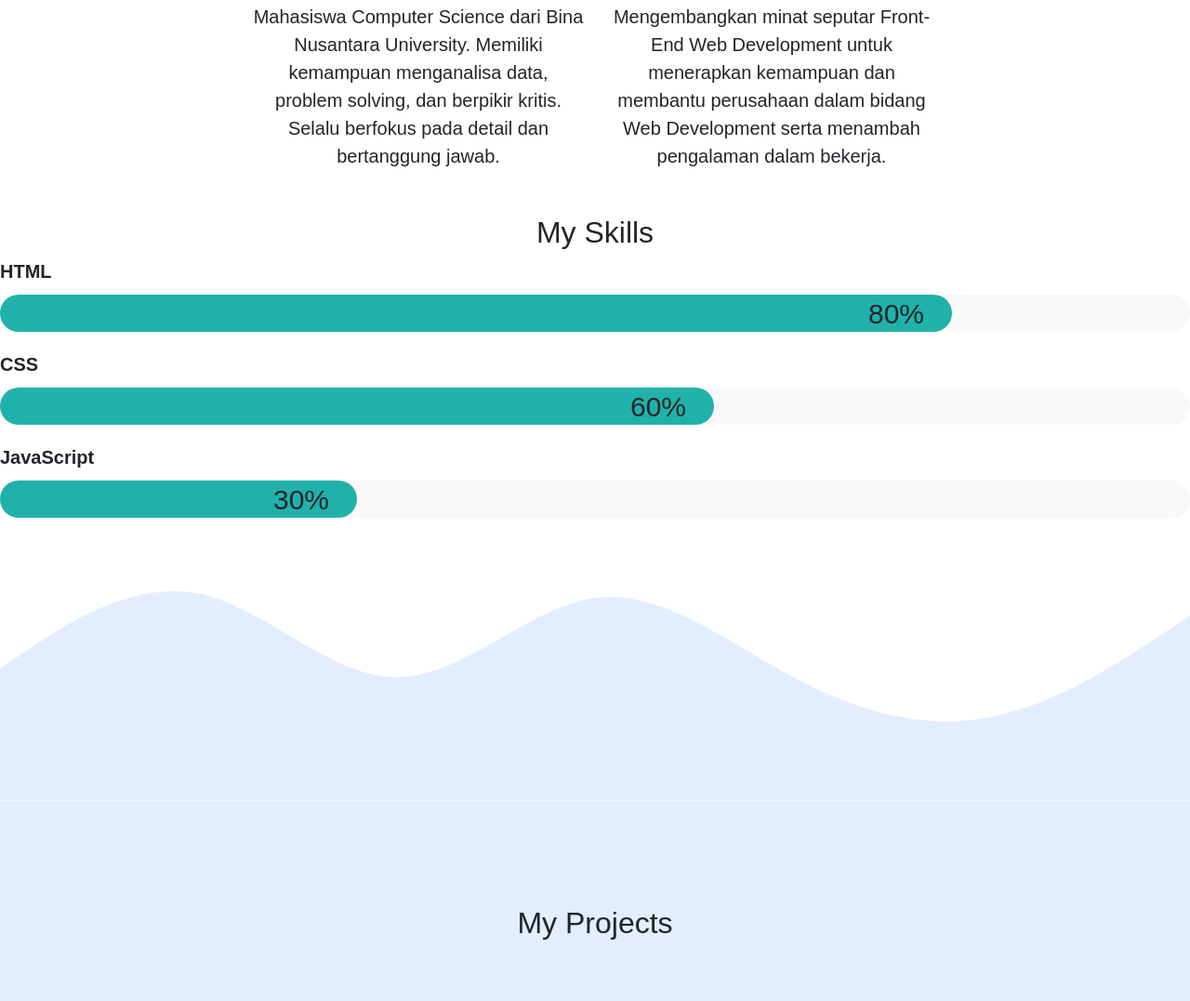
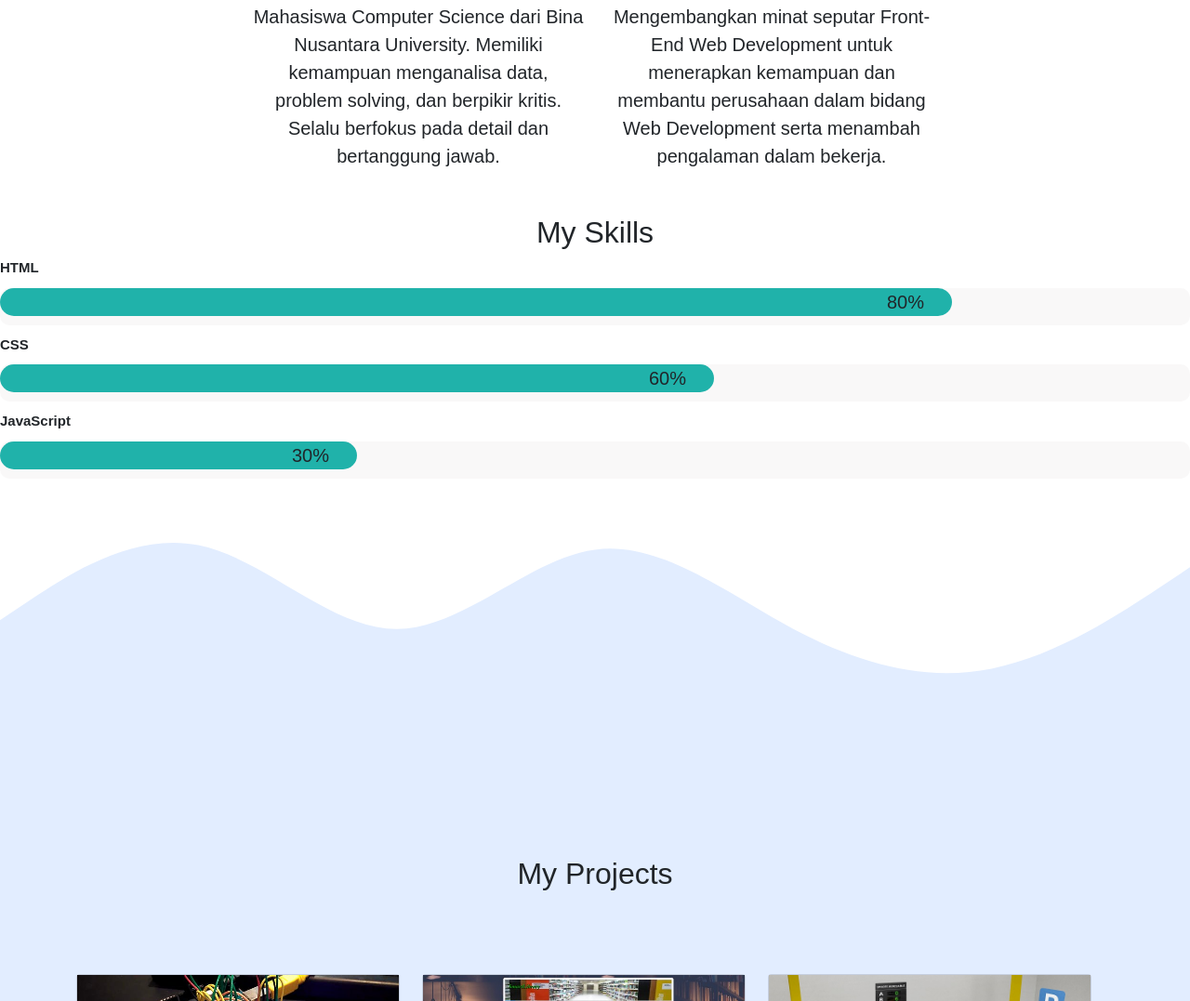
Before and after one commit to reyhanalvr/reyhanalvr.github.io, a plain HTML site: page index.html in a window 1280 px wide. Shown: the part 941-2018 px from the top of the page at 93% size. Drawn offline with nearby package versions, Linux system fonts and the light colour scheme.

```diff
--- a/style.css
+++ b/style.css
@@ -89,7 +89,7 @@
 }
 
 .skill-title {
- font-size: 20px;
+ font-size: 15px;
  margin-bottom: 10px;
  font-weight: bold;
 }
@@ -99,13 +99,13 @@
  background: rgba(245, 243, 243, 0.6);
  height: 40px;
  z-index: -1;
- border-radius: 100px;
+ border-radius: 10px;
  position: absolute;
 }
 
 .skill-fill {
  background: lightseagreen;
- height: 40px;
+ height: 30px;
  border-radius: 100px;
  display: flex;
  justify-content: flex-end;
@@ -115,7 +115,7 @@
 }
 
 .skill-percent {
- font-size: 30px;
+ font-size: 20px;
 }
 
 .html {
```
